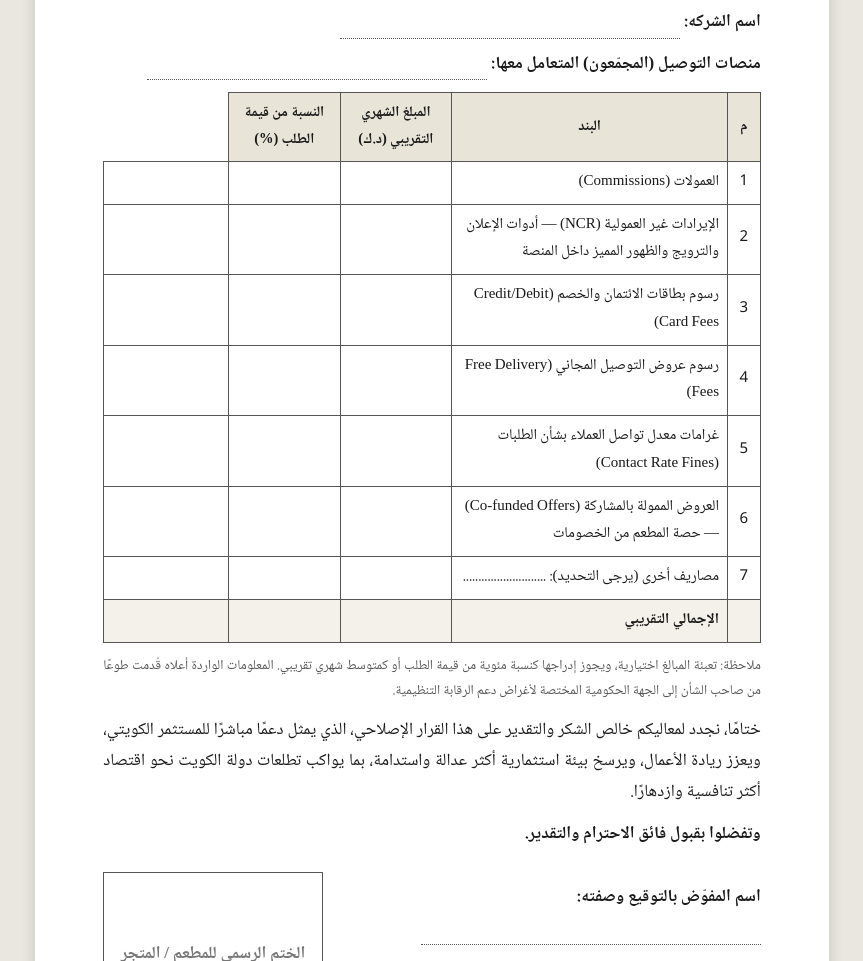
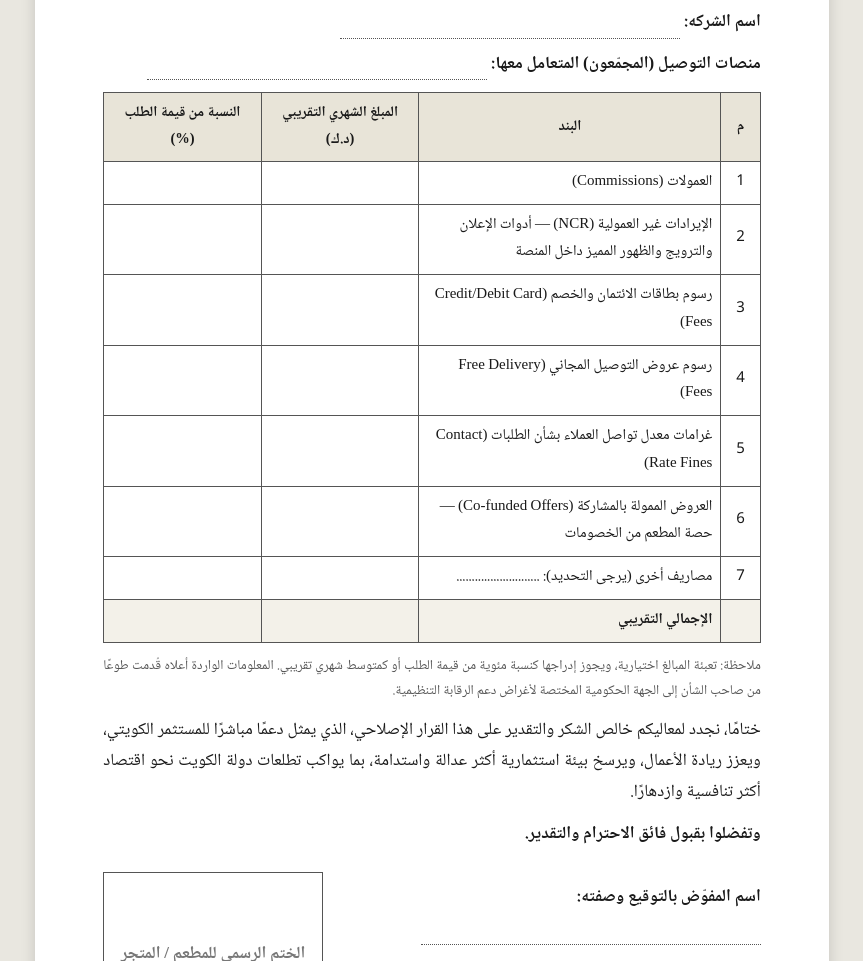
Before and after one commit to dohan9319-ai/Shukran_campaign, a website: page letter.html in a window 1280 px wide. Shown: the part 1300-2261 px from the top of the page, without its empty margins (208-1071 px from the left). Drawn offline with Linux system fonts and the light colour scheme.

Commit message:
Fix costs table: remove leftover empty column
The platform-name column was dropped from the letter table header but
each body row kept an extra empty cell, rendering as a stray empty
column. Body rows now have 4 cells matching the header, and header
widths fill 100%. The Word letter is rebuilt to match (4 fixed-layout
columns, same fill-in fields as the page).

Co-Authored-By: Claude Fable 5 <noreply@anthropic.com>

```diff
--- a/letter.html
+++ b/letter.html
@@ -126,21 +126,21 @@
   <table>
     <thead>
       <tr>
-        <th style="width:5%">م</th>
-        <th style="width:42%">البند</th>
-        <th style="width:17%">المبلغ الشهري التقريبي (د.ك)</th>
-        <th style="width:17%">النسبة من قيمة الطلب (%)</th>
+        <th style="width:6%">م</th>
+        <th style="width:46%">البند</th>
+        <th style="width:24%">المبلغ الشهري التقريبي (د.ك)</th>
+        <th style="width:24%">النسبة من قيمة الطلب (%)</th>
       </tr>
     </thead>
     <tbody>
-      <tr><td class="c">1</td><td>العمولات (Commissions)</td><td></td><td></td><td></td></tr>
-      <tr><td class="c">2</td><td>الإيرادات غير العمولية (NCR) — أدوات الإعلان والترويج والظهور المميز داخل المنصة</td><td></td><td></td><td></td></tr>
-      <tr><td class="c">3</td><td>رسوم بطاقات الائتمان والخصم (Credit/Debit Card Fees)</td><td></td><td></td><td></td></tr>
-      <tr><td class="c">4</td><td>رسوم عروض التوصيل المجاني (Free Delivery Fees)</td><td></td><td></td><td></td></tr>
-      <tr><td class="c">5</td><td>غرامات معدل تواصل العملاء بشأن الطلبات (Contact Rate Fines)</td><td></td><td></td><td></td></tr>
-      <tr><td class="c">6</td><td>العروض الممولة بالمشاركة (Co-funded Offers) — حصة المطعم من الخصومات</td><td></td><td></td><td></td></tr>
-      <tr><td class="c">7</td><td>مصاريف أخرى (يرجى التحديد): ...........................</td><td></td><td></td><td></td></tr>
-      <tr class="total"><td></td><td>الإجمالي التقريبي</td><td></td><td></td><td></td></tr>
+      <tr><td class="c">1</td><td>العمولات (Commissions)</td><td></td><td></td></tr>
+      <tr><td class="c">2</td><td>الإيرادات غير العمولية (NCR) — أدوات الإعلان والترويج والظهور المميز داخل المنصة</td><td></td><td></td></tr>
+      <tr><td class="c">3</td><td>رسوم بطاقات الائتمان والخصم (Credit/Debit Card Fees)</td><td></td><td></td></tr>
+      <tr><td class="c">4</td><td>رسوم عروض التوصيل المجاني (Free Delivery Fees)</td><td></td><td></td></tr>
+      <tr><td class="c">5</td><td>غرامات معدل تواصل العملاء بشأن الطلبات (Contact Rate Fines)</td><td></td><td></td></tr>
+      <tr><td class="c">6</td><td>العروض الممولة بالمشاركة (Co-funded Offers) — حصة المطعم من الخصومات</td><td></td><td></td></tr>
+      <tr><td class="c">7</td><td>مصاريف أخرى (يرجى التحديد): ...........................</td><td></td><td></td></tr>
+      <tr class="total"><td></td><td>الإجمالي التقريبي</td><td></td><td></td></tr>
     </tbody>
   </table>
   <p class="note">ملاحظة: تعبئة المبالغ اختيارية، ويجوز إدراجها كنسبة مئوية من قيمة الطلب أو كمتوسط شهري تقريبي. المعلومات الواردة أعلاه قُدمت طوعًا من صاحب الشأن إلى الجهة الحكومية المختصة لأغراض دعم الرقابة التنظيمية.</p>
```
Also changed, not shown: 1 other file.
